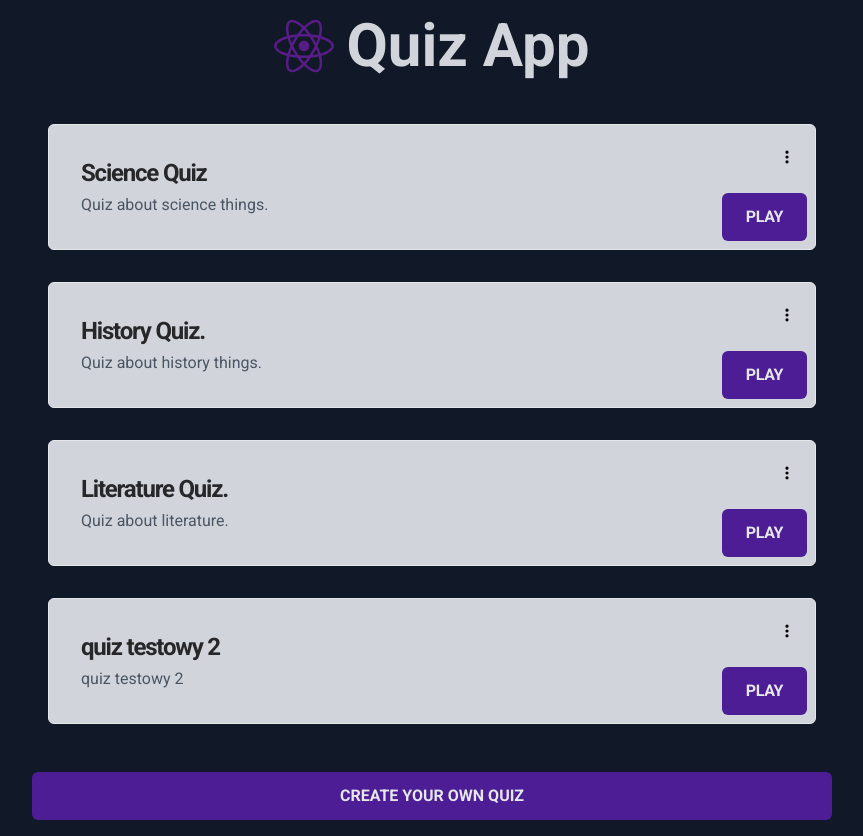
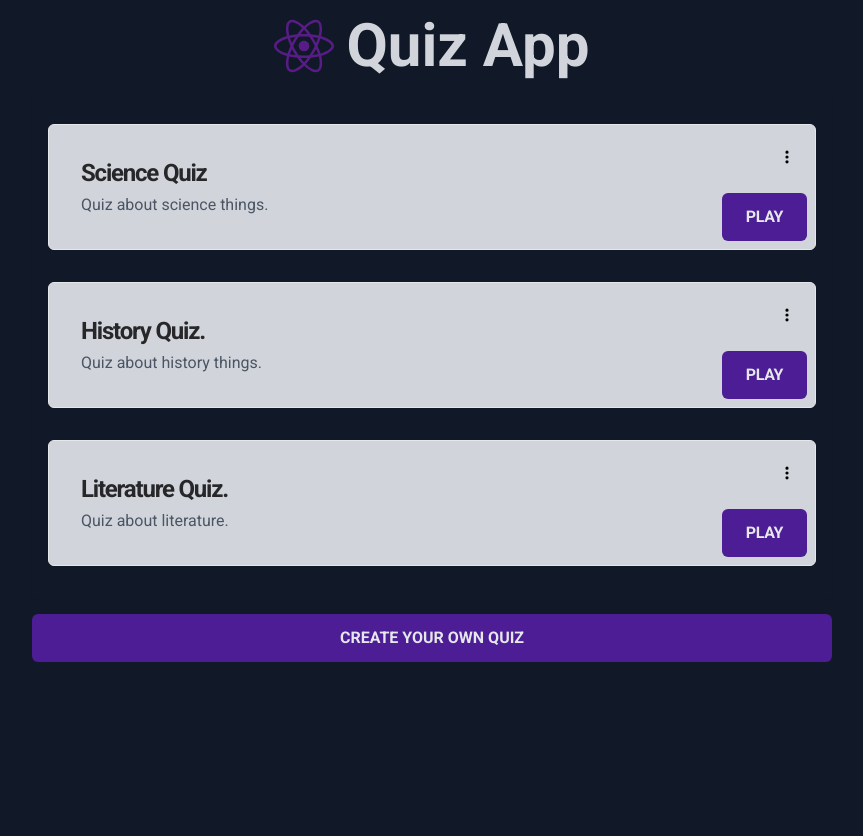
Before and after one commit to tojamrcel/quizapp-react-project, a React (Vite) app: page /quizzes in a window 1280 px wide. Shown: the whole page, without its empty margins (208-1071 px from the left). After the commit the page ends 800 px from the top, so only its background shows below. Built offline with nearby package versions, Linux system fonts and the light colour scheme.

Commit message:
chore: clean up viariable by removing redundant data

```diff
--- a/src/contexts/QuizzesContext.jsx
+++ b/src/contexts/QuizzesContext.jsx
@@ -297,24 +297,6 @@ const quizzesArray = [
             },
         ],
     },
-    {
-        id: "1730323160290",
-        description: "quiz testowy 2",
-        title: "quiz testowy 2",
-        author: "anonymous",
-        questions: [
-            {
-                question: "siema",
-                answers: ["siemaelo", "elo", "siemanelo", "super"],
-                correctAnswer: 2,
-            },
-            {
-                question: "neeew yooork",
-                answers: ["concrete", "jungle", "where", "dreams are made off"],
-                correctAnswer: 3,
-            },
-        ],
-    },
 ]
 
 const initialState = {
```
